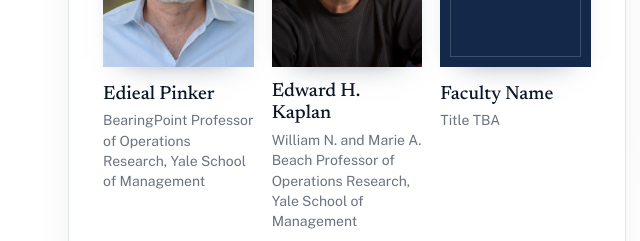
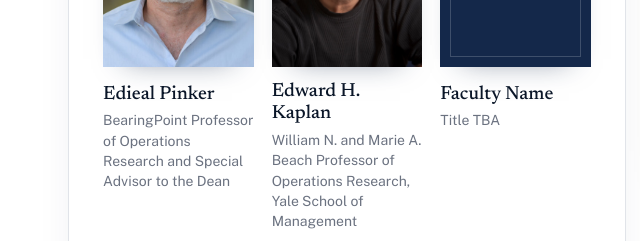
Before and after one commit to mkaspy26/yale-israel-vc-conference, a plain HTML site: page index.html in a window 1280 px wide. Shown: the part 4349-4590 px from the top of the page, 0-640 px from the left. Drawn offline with nearby package versions, Linux system fonts and the light colour scheme.

Commit message:
Update Edieal Pinker's title
Co-Authored-By: Claude Opus 5.5 <noreply@anthropic.com>

```diff
--- a/index.html
+++ b/index.html
@@ -242,7 +242,7 @@
             <a class="person faculty-link" href="https://faculty.som.yale.edu/ediealpinker/" target="_blank" rel="noopener">
               <figure class="portrait"><img src="assets/images/faculty/edieal-pinker.jpg" alt="Edieal Pinker" loading="lazy"></figure>
               <h3 class="person-name">Edieal Pinker</h3>
-              <p class="person-role">BearingPoint Professor of Operations Research, Yale School of Management</p>
+              <p class="person-role">BearingPoint Professor of Operations Research and Special Advisor to the Dean</p>
             </a>
             <a class="person faculty-link" href="https://som.yale.edu/faculty-research/faculty-directory/edward-h-kaplan" target="_blank" rel="noopener">
               <figure class="portrait"><img src="assets/images/faculty/edward-kaplan.jpg" alt="Edward H. Kaplan" loading="lazy"></figure>
```
